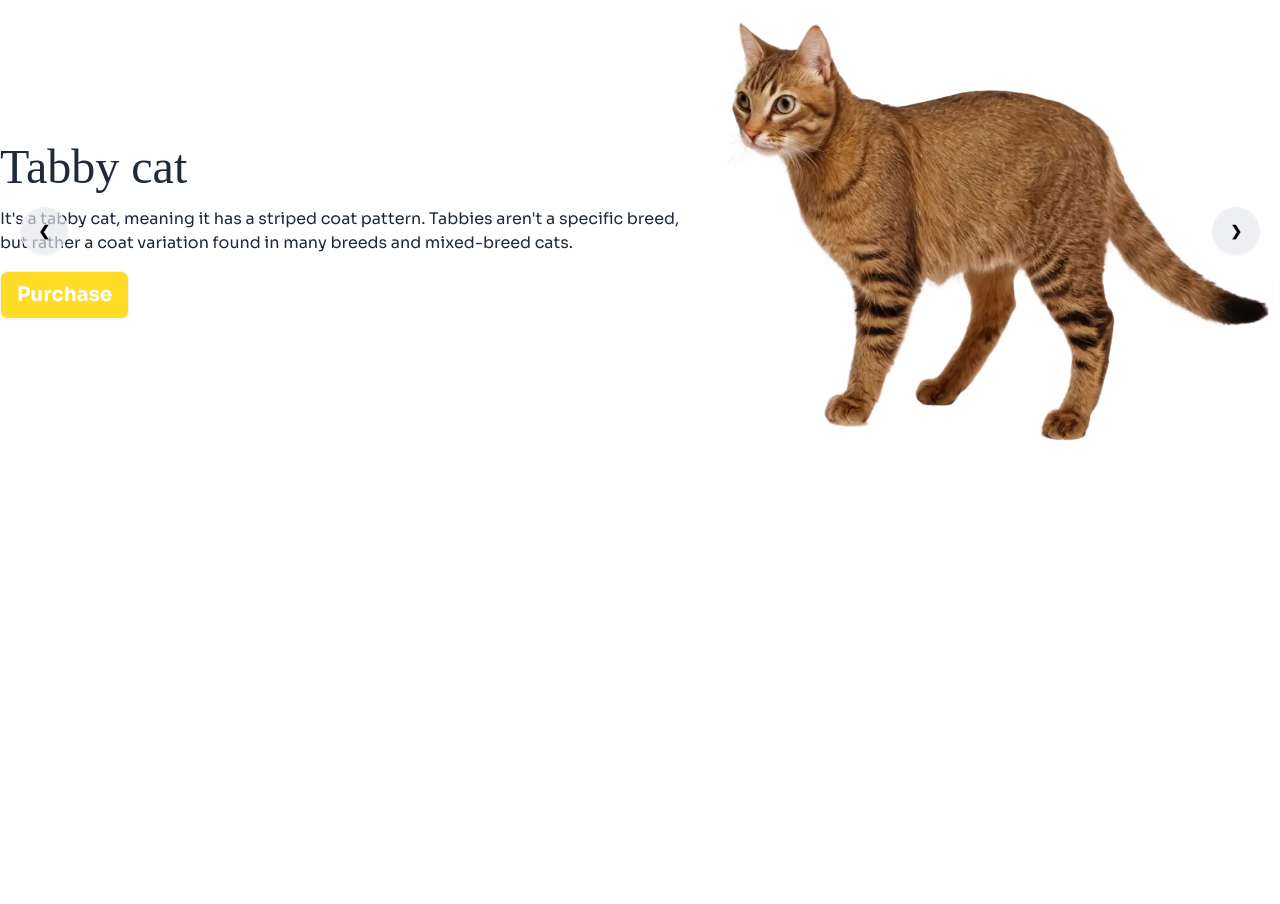
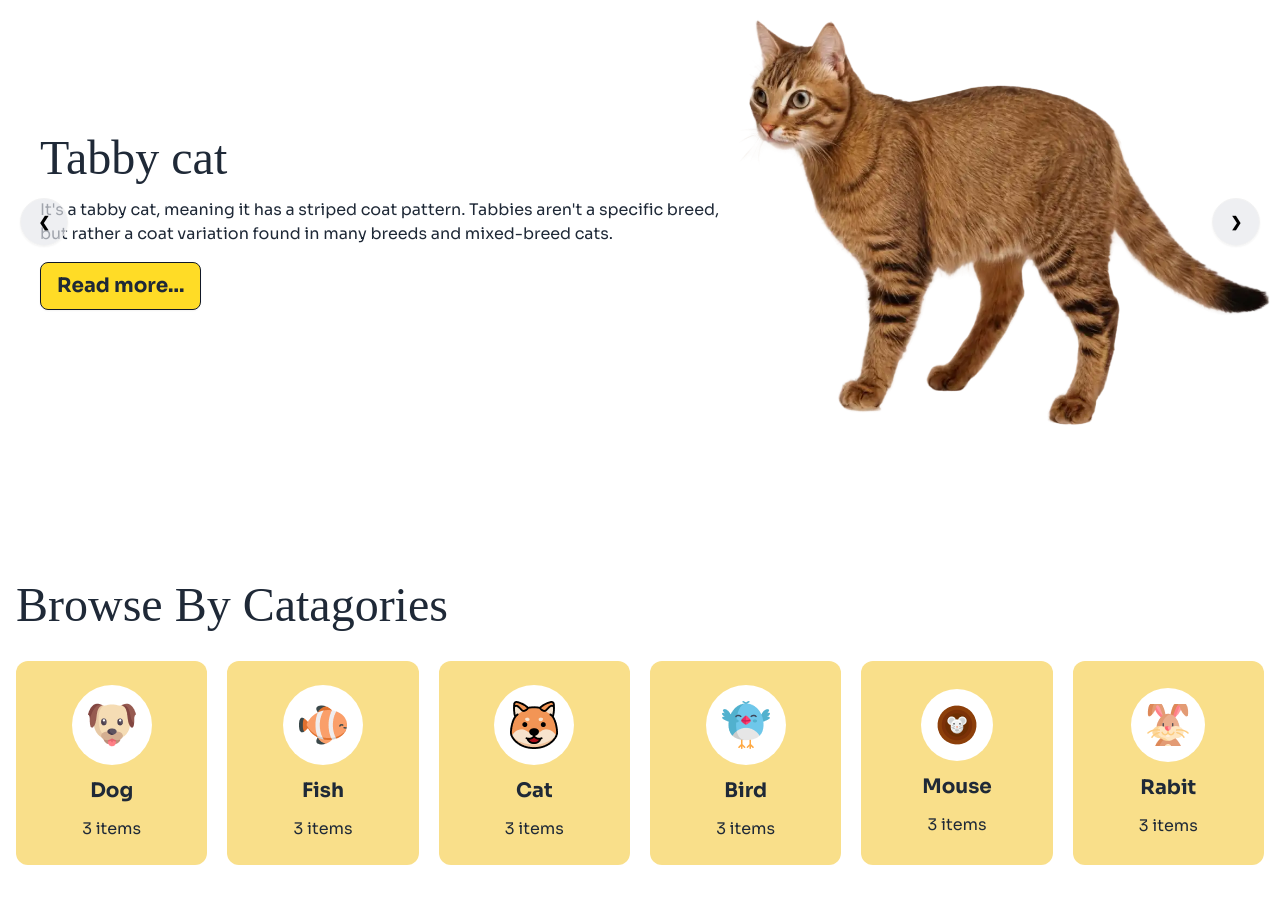
Before and after one commit to jayedalnahian/Assignment-Three, a plain HTML site: page index.html in a window 1280 px wide. Shown: the part 1000-1904 px from the top of the page. Before the commit the page ends 1599 px from the top, so only its background shows below. Drawn offline with nearby package versions, Linux system fonts and the light colour scheme; a web font is replaced by a local one.

Commit message:
browse by catagories section added

```diff
--- a/index.html
+++ b/index.html
@@ -105,19 +105,21 @@
 
     <!-- main section  -->
     <main class="container mx-auto sora">
+        <!-- cat section  -->
         <section class="my-20">
             <div class="carousel w-full">
                 <!-- slide 1  -->
                 <div id="slide1" class="carousel-item relative w-full">
                     <div class="md:flex items-center justify-between mx-auto">
-                        <div class="flex flex-col gap-4">
+                        <div class="flex flex-col gap-4 ml-10">
                             <h1 class="adlam-display text-5xl">Tabby cat</h1>
                             <p>
                                 It's a tabby cat, meaning it has a striped coat pattern. Tabbies aren't a specific
                                 breed, but rather a coat variation found in many breeds and mixed-breed cats.
                             </p>
                             <button
-                                class="btn bg-btn-bg-color text-white font-bold text-xl box-border w-fit">Purchase</button>
+                                class="btn bg-btn-bg-color font-bold text-xl box-border w-fit border border-gray-900">Read
+                                more...</button>
                         </div>
                         <div>
                             <img src="images/mycat1.webp" class="w-full" />
@@ -131,14 +133,14 @@
                 <!-- slide 2  -->
                 <div id="slide2" class="carousel-item relative w-full">
                     <div class="md:flex items-center justify-between mx-auto">
-                        <div class="flex flex-col gap-4">
+                        <div class="flex flex-col gap-4  ml-10">
                             <h1 class="adlam-display text-5xl">Abyssinian cat</h1>
                             <p>
                                 This is a beautiful Abyssinian cat with a classic ruddy coat. Ruddy (also known as usual
                                 or agouti) - characterized by warm brown tones with darker ticking.
                             </p>
-                            <button
-                                class="btn bg-btn-bg-color text-white font-bold text-xl box-border w-fit">Purchase</button>
+                            <button class="btn bg-btn-bg-color font-bold text-xl box-border w-fit border-gray-900">Read
+                                more...</button>
                         </div>
                         <div>
                             <img src="images/mycat2.png" class="w-full" />
@@ -152,15 +154,15 @@
                 <!-- slide 1  -->
                 <div id="slide3" class="carousel-item relative w-full">
                     <div class="md:flex items-center justify-between mx-auto">
-                        <div class="flex flex-col gap-4">
+                        <div class="flex flex-col gap-4 ml-10">
                             <h1 class="adlam-display text-5xl">British Longhair</h1>
                             <p>
                                 This is a beautiful representation of a British Longhair, showcasing the breed's
                                 characteristic plush coat and charming features. The cat looks healthy and well-groomed,
                                 with a calm and friendly demeanor.
                             </p>
-                            <button
-                                class="btn bg-btn-bg-color text-white font-bold text-xl box-border w-fit">Purchase</button>
+                            <button class="btn bg-btn-bg-color font-bold text-xl box-border w-fit border-gray-900">Read
+                                more...</button>
                         </div>
                         <div>
                             <img src="images/mycat3.webp" class="w-full" />
@@ -174,6 +176,68 @@
 
             </div>
         </section>
+
+        <!-- browse by catagories -->
+        <section class="my-20">
+            <h1 class="adlam-display text-5xl mb-8 ml-4">Browse By Catagories</h1>
+            <!-- card section  -->
+            <div class="grid grid-cols-2 md:grid-cols-3 lg:grid-cols-6 gap-5 mx-4">
+                <div class="flex flex-col items-center justify-center bg-card-bg-color gap-3 rounded-xl p-6">
+                    <div class="avatar bg-white rounded-full p-4">
+                        <div class="">
+                            <img src="images/dog-cartoon.png" />
+                        </div>
+                    </div>
+                    <h3 class="text-xl font-bold">Dog</h3>
+                    <p>3 items</p>
+                </div>
+                <div class="flex flex-col items-center justify-center bg-card-bg-color gap-3 rounded-xl p-6">
+                    <div class="avatar bg-white rounded-full p-4">
+                        <div class="">
+                            <img src="images/fish-cartoon.png" />
+                        </div>
+                    </div>
+                    <h3 class="text-xl font-bold">Fish</h3>
+                    <p>3 items</p>
+                </div>
+                <div class="flex flex-col items-center justify-center bg-card-bg-color gap-3 rounded-xl p-6">
+                    <div class="avatar bg-white rounded-full p-4">
+                        <div class="">
+                            <img src="images/cat-cartoon.png" />
+                        </div>
+                    </div>
+                    <h3 class="text-xl font-bold">Cat</h3>
+                    <p>3 items</p>
+                </div>
+                <div class="flex flex-col items-center justify-center bg-card-bg-color gap-3 rounded-xl p-6">
+                    <div class="avatar bg-white rounded-full p-4">
+                        <div class="">
+                            <img src="images/bird-cartoon.png" />
+                        </div>
+                    </div>
+                    <h3 class="text-xl font-bold">Bird</h3>
+                    <p>3 items</p>
+                </div>
+                <div class="flex flex-col items-center justify-center bg-card-bg-color gap-3 rounded-xl p-6">
+                    <div class="avatar bg-white rounded-full p-4">
+                        <div class="">
+                            <img src="images/mouse-cartoon.png" />
+                        </div>
+                    </div>
+                    <h3 class="text-xl font-bold text-center">Mouse</h3>
+                    <p>3 items</p>
+                </div>
+                <div class="flex flex-col items-center justify-center bg-card-bg-color gap-3 rounded-xl p-6">
+                    <div class="avatar bg-white rounded-full p-4">
+                        <div class="">
+                            <img class="" src="images/rabbit-cartoon.png" />
+                        </div>
+                    </div>
+                    <h3 class="text-xl font-bold">Rabit</h3>
+                    <p>3 items</p>
+                </div>
+            </div>
+        </section>
     </main>
 </body>
 
```
